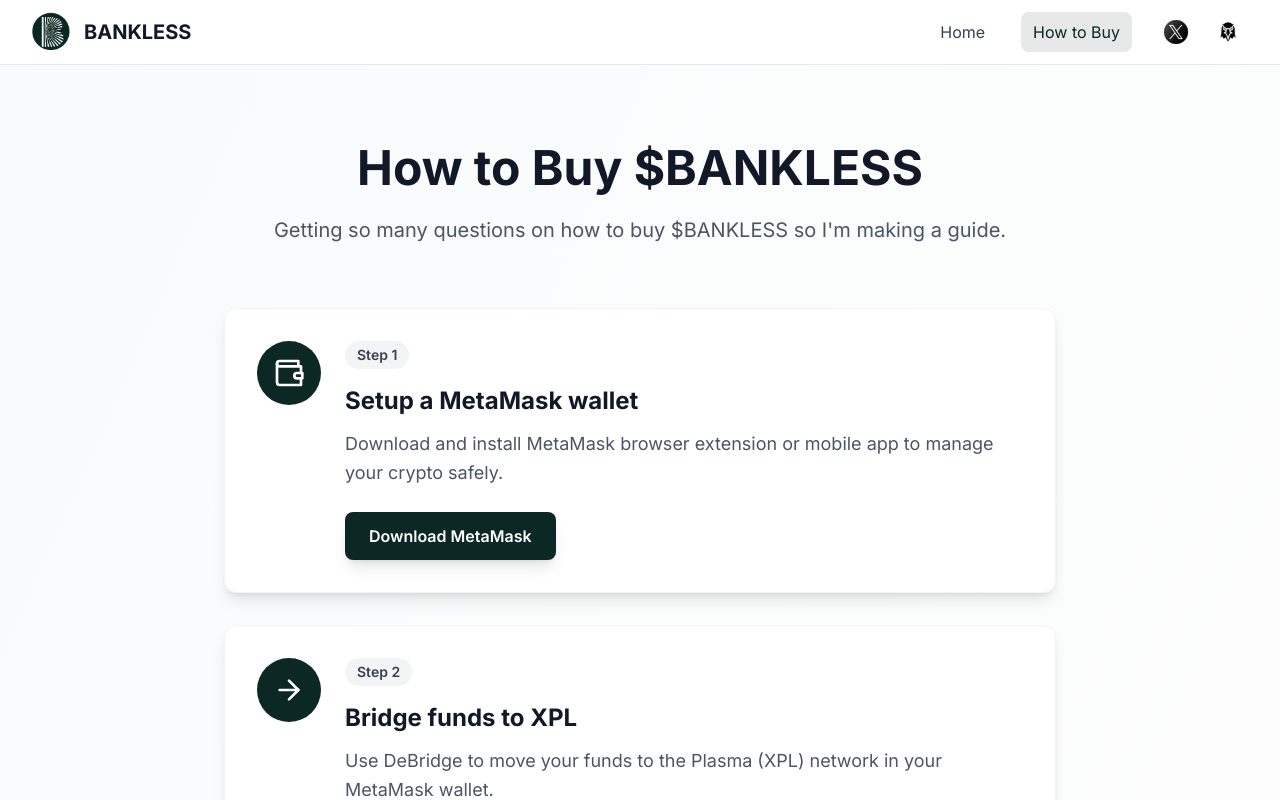
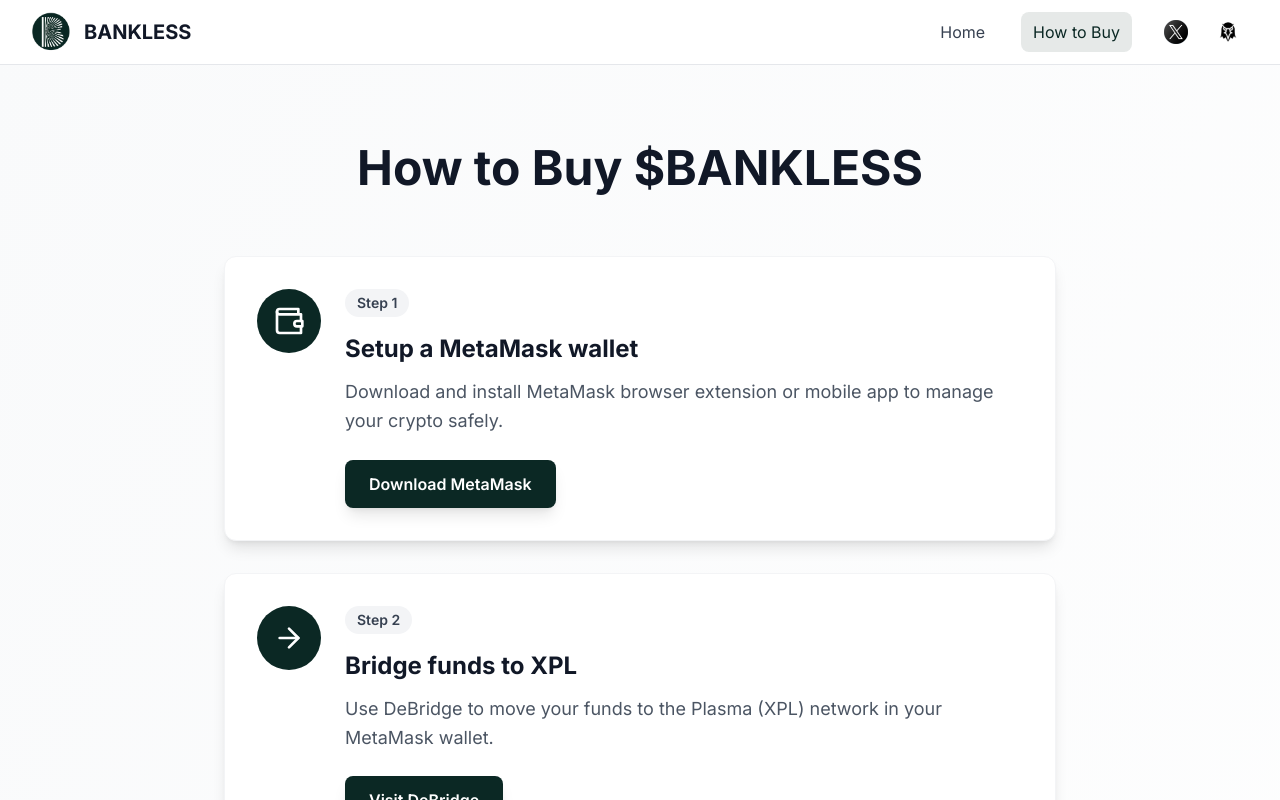
Before and after one commit to KashBuilds/bankless, a React (Vite) app: page / in a window 1280 px wide. Both pictures are taken after a click on the button "How to Buy". Shown: the top 800 px of the page. Built offline with nearby package versions, Linux system fonts and the light colour scheme.

Commit message:
Remove the entire description text from How to Buy page

```diff
--- a/src/components/HowToBuyPage.tsx
+++ b/src/components/HowToBuyPage.tsx
@@ -55,9 +55,6 @@ export const HowToBuyPage: React.FC = () => {
           <h1 className="text-4xl lg:text-5xl font-bold text-gray-900 mb-6">
             How to Buy $BANKLESS
           </h1>
-          <p className="text-xl text-gray-600">
-            Getting so many questions on how to buy $BANKLESS so I'm making a guide.
-          </p>
         </div>
 
         {/* Steps */}
```
